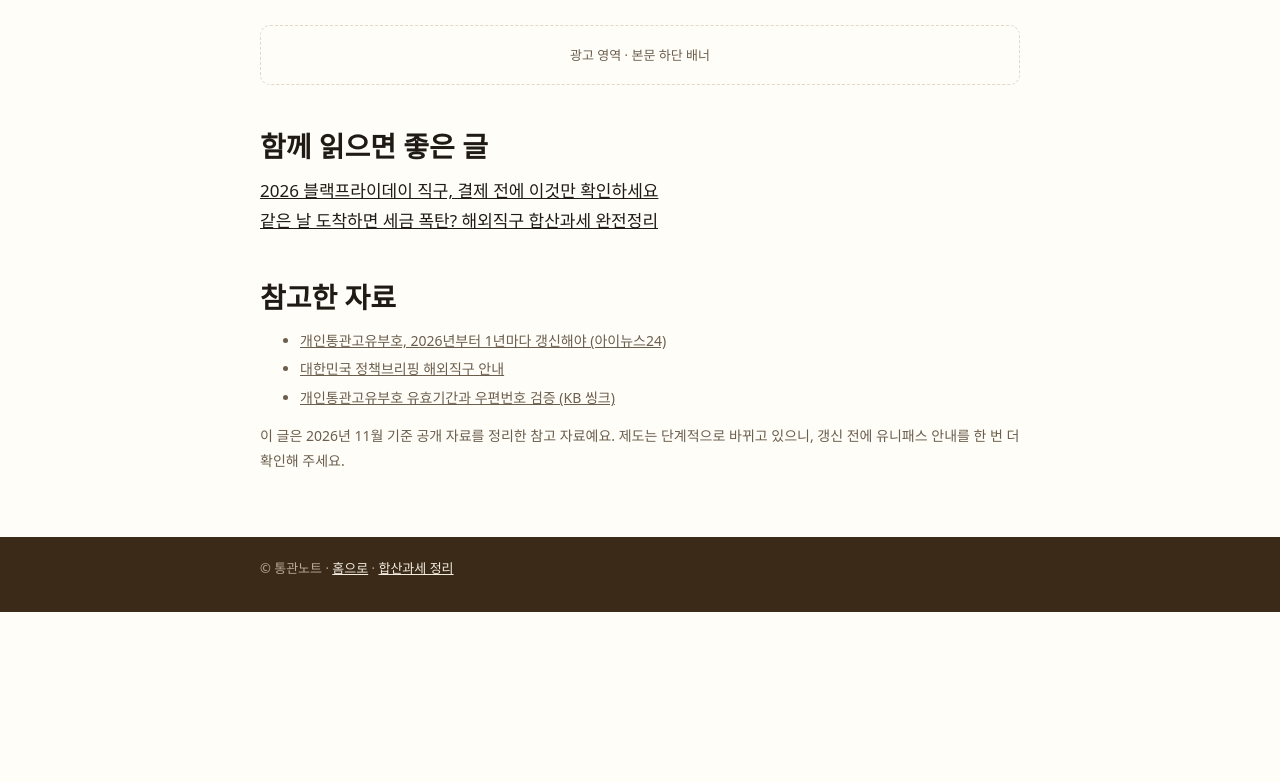
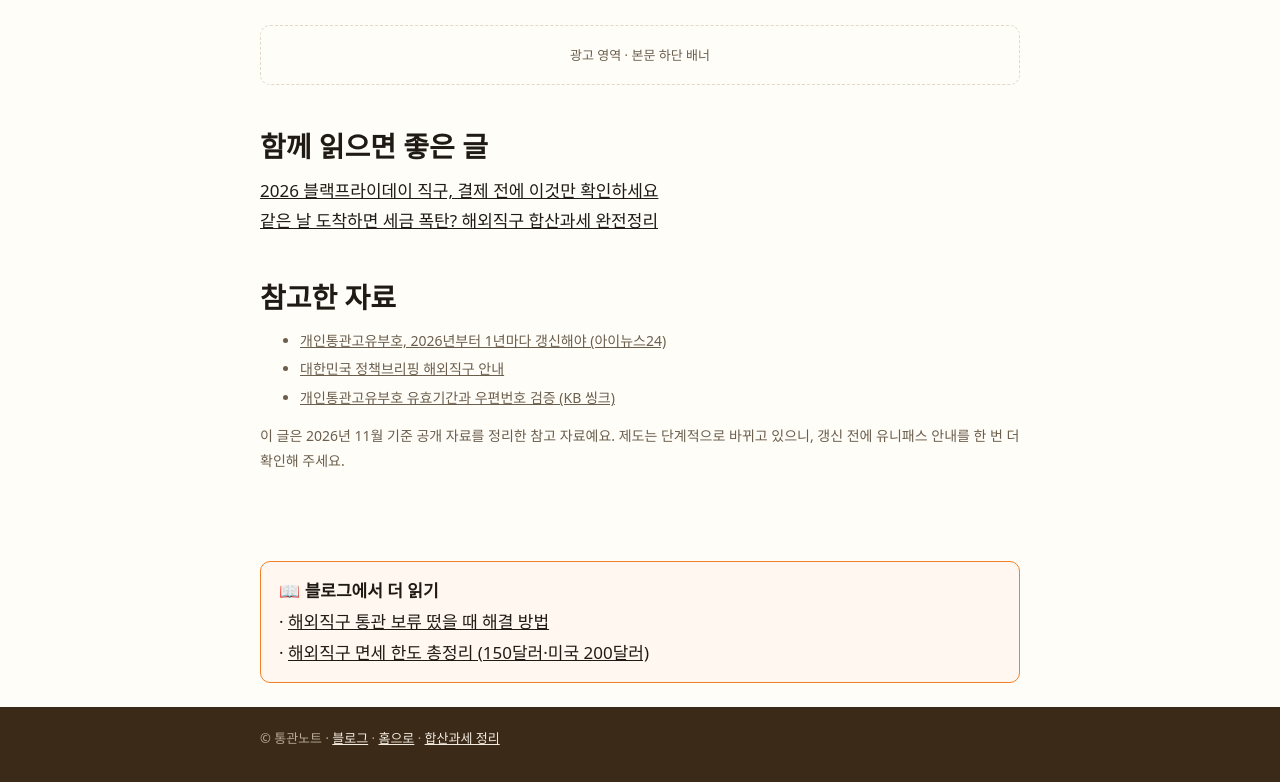
Before and after one commit to whtnqja1991-ctrl/whtnqja1991-ctrl.github.io, a plain HTML site: page pccc.html in a window 1280 px wide. Shown: the part 2838-3620 px from the top of the page. Before the commit the page ends 3450 px from the top, so only its background shows below. Drawn offline with Linux system fonts and the light colour scheme; a web font is replaced by a local one.

Commit message:
통관부호 페이지에 관련 블로그 글 링크 추가
Co-Authored-By: Claude Opus 5.5 <noreply@anthropic.com>

```diff
--- a/pccc.html
+++ b/pccc.html
@@ -158,7 +158,9 @@ footer a{color:#f3ece1}
 </div>
 </main>
 
-<footer><div class="col">© 통관노트 · <a href="index.html">홈으로</a> · <a href="hapsan.html">합산과세 정리</a></div></footer>
+<div class="col" style="margin-top:24px;margin-bottom:24px;"><div style="border:1px solid #f28028;border-radius:10px;padding:14px 18px;background:#fff7f0;line-height:1.8;">📖 <b>블로그에서 더 읽기</b><br>· <a href="https://jo-logistics-note.blogspot.com/2026/11/customs-clearance-hold.html" target="_blank">해외직구 통관 보류 떴을 때 해결 방법</a><br>· <a href="https://jo-logistics-note.blogspot.com/2026/11/blog-post.html" target="_blank">해외직구 면세 한도 총정리 (150달러·미국 200달러)</a></div></div>
+
+<footer><div class="col">© 통관노트 · <a href="https://jo-logistics-note.blogspot.com/" target="_blank">블로그</a> · <a href="index.html">홈으로</a> · <a href="hapsan.html">합산과세 정리</a></div></footer>
 
 <script>
 {
```
